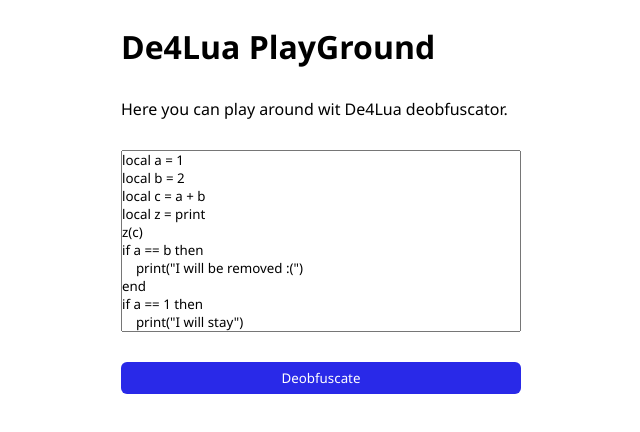
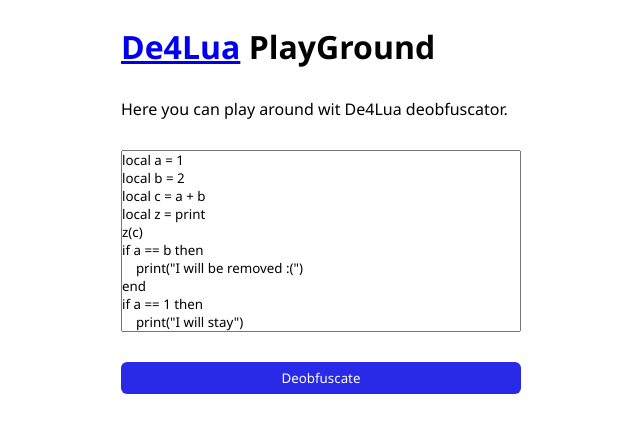
Before and after one commit to ShufflePerson/De4LuaPlayGround, a website: page public/index.html in a window 1280 px wide. Shown: the whole page, without its empty margins (319-959 px from the left). Drawn offline with Linux system fonts and the light colour scheme.

Commit message:
Added URL Link

```diff
--- a/public/index.html
+++ b/public/index.html
@@ -11,7 +11,7 @@
 <body>
     <form action="/deobfuscate" method="POST">
         <div class="main">
-            <h1>De4Lua PlayGround</h1>
+            <h1><a href="https://github.com/ShufflePerson/De4Lua">De4Lua</a> PlayGround</h1>
             <p>Here you can play around wit De4Lua deobfuscator. </p>
             <textarea name="code" id="code" cols="30" rows="10">
 local a = 1
```
